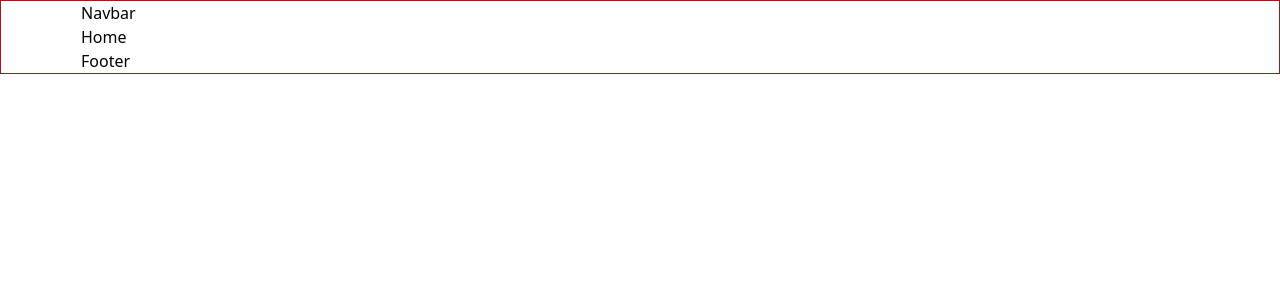
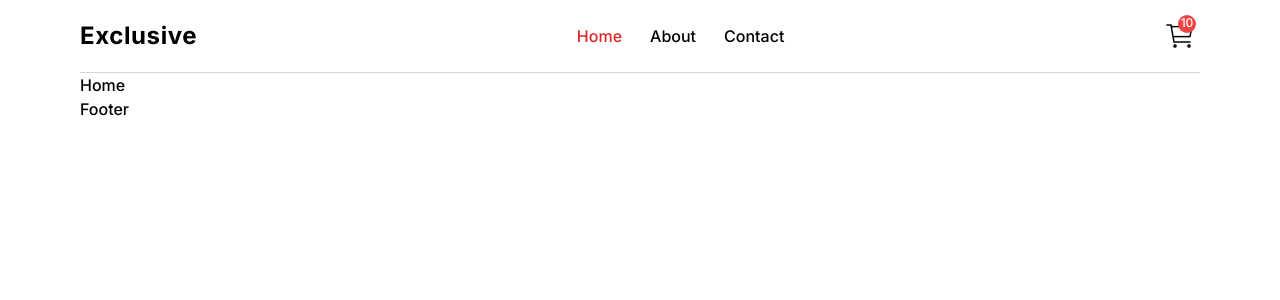
Before and after one commit to SunilBarewar/e-commerce-frontend, a React (Vite) app: page / in a window 1280 px wide. Shown: the top 300 px of the page. Built offline with nearby package versions, Linux system fonts and the light colour scheme; the HTML template or start-up script is replaced by a standard one.

Commit message:
added navbar

```diff
--- a/src/App.jsx
+++ b/src/App.jsx
@@ -4,7 +4,7 @@ import { Route, Routes } from "react-router-dom";
 function App() {
   return (
     <>
-      <div className="px-[10px] lg:px-[80px] border border-red-800">
+      <div className="px-[10px] lg:px-[80px] font-Inter">
         <Routes>
           <Route path="/" element={<Layout />}>
             <Route index element={<Home />} />
--- /dev/null
+++ b/src/components/UI/Divider.jsx
@@ -0,0 +1,7 @@
+import React from "react";
+
+const Divider = () => {
+  return <div className="w-full bg-gray-300 h-[1px]"></div>;
+};
+
+export default Divider;
--- /dev/null
+++ b/src/components/UI/NavItem.jsx
@@ -0,0 +1,16 @@
+import { Link } from "react-router-dom";
+
+const NavItem = ({ title, route, isActive, setActiveNav }) => {
+  return (
+    <li
+      className={`text-base p-1 ${
+        isActive ? "activeNav" : ""
+      } hover:text-gray-700`}
+      onClick={() => setActiveNav(route)}
+    >
+      <Link to={route}>{title}</Link>
+    </li>
+  );
+};
+
+export default NavItem;
--- a/src/components/layout/Navbar.jsx
+++ b/src/components/layout/Navbar.jsx
@@ -1,9 +1,39 @@
-import React from 'react'
+import React, { useState } from "react";
+import Divider from "../UI/Divider";
+import { navItems } from "../../constants/constants";
+import NavItem from "../UI/NavItem";
 
 const Navbar = () => {
+  const [activeNav, setActiveNav] = useState("/");
   return (
-    <div>Navbar</div>
-  )
-}
+    <>
+      <nav className="flex  justify-between items-center py-5">
+        <h1 className="text-2xl font-bold tracking-wide">Exclusive</h1>
+        <ul className="flex gap-5">
+          {navItems.map((item) => (
+            <NavItem
+              key={item.route}
+              {...item}
+              isActive={activeNav === item.route}
+              setActiveNav={setActiveNav}
+            />
+          ))}
+        </ul>
+        <div className="flex items-center justify-center gap-3">
+          {/* <span>
+          <img src="./image/search.png" alt="" />
+        </span> */}
+          <div className="relative mr-1">
+            <span className="absolute w-[18px] h-[18px] bg-red-500 text-white right-0 top-[-5px] rounded-full  text-xs text-center">
+              10
+            </span>
+            <img src="./image/cart.png" alt="" />
+          </div>
+        </div>
+      </nav>
+      <Divider />
+    </>
+  );
+};
 
-export default Navbar
+export default Navbar;
--- /dev/null
+++ b/src/constants/constants.js
@@ -0,0 +1,14 @@
+export const navItems = [
+  {
+    title: "Home",
+    route: "/",
+  },
+  {
+    title: "About",
+    route: "/about",
+  },
+  {
+    title: "Contact",
+    route: "/contact",
+  },
+];
--- a/src/index.css
+++ b/src/index.css
@@ -17,9 +17,12 @@
   min-height: 100vh;
 }
 
-@layer compon {
+@layer components {
   .max-container {
     max-width: 1440px;
     margin: 0 auto;
   }
+  .activeNav {
+    @apply text-red-600;
+  }
 }
```
